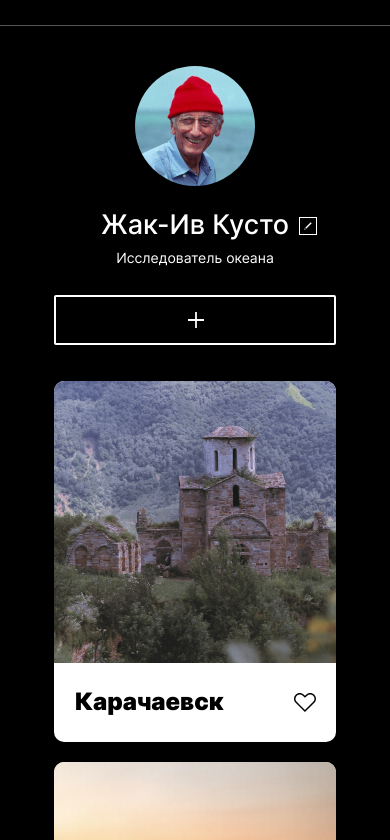
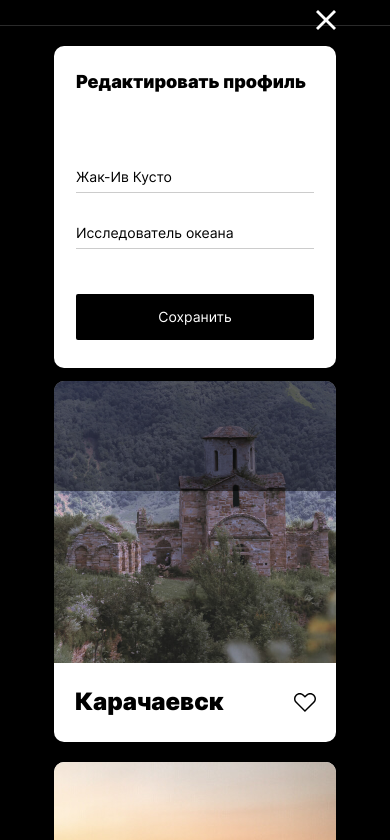
Before and after one commit to Ksenia-Beznos/mesto_with_createCard, a plain HTML site: page index.html in a window 390 px wide. Shown: the part 77-917 px from the top of the page. Drawn offline with Linux system fonts and the light colour scheme.

Commit message:
Сделать полный адаптив сайта + поп-апа с 320 до 1280

```diff
--- a/blocks/popup/__close-icon/popup__close-icon.css
+++ b/blocks/popup/__close-icon/popup__close-icon.css
@@ -5,8 +5,8 @@
   background-color: rgba(0, 0, 0, 0);
   border: none;
   position: absolute;
-  top: 155px;
-  right: 385px;
+  top: -40px;
+  right: -40px;
 }
 
 .popup__close-icon:hover {
@@ -14,12 +14,12 @@
   cursor: pointer;
 }
 
-@media screen and (max-width: 320px) {
+@media screen and (max-width: 550px) {
   .popup__close-icon {
     background-image: url(../../../images/Close-Icon_for_320.svg);
     width: 20px;
     height: 20px;
-    top: 87px;
-    right: 19px;
+    top: -36px;
+    right: 0;
   }
 }
--- a/blocks/popup/__container/popup__container.css
+++ b/blocks/popup/__container/popup__container.css
@@ -10,7 +10,7 @@
   position: relative;
 }
 
-@media screen and (max-width: 320px) {
+@media screen and (max-width: 550px) {
   .popup__container {
     width: 282px;
     height: 322px;
--- a/blocks/popup/__form/popup__form.css
+++ b/blocks/popup/__form/popup__form.css
@@ -9,7 +9,7 @@
   padding-bottom: 48px;
 }
 
-@media screen and (max-width: 320px) {
+@media screen and (max-width: 550px) {
   .popup__form {
     padding-bottom: 45px;
   }
--- a/blocks/popup/__heading/popup__heading.css
+++ b/blocks/popup/__heading/popup__heading.css
@@ -8,7 +8,7 @@
   line-height: 1.2;
 }
 
-@media screen and (max-width: 320px) {
+@media screen and (max-width: 550px) {
   .popup__heading {
     margin-top: 25px;
     margin-bottom: 74px;
--- a/blocks/popup/__input/popup__input.css
+++ b/blocks/popup/__input/popup__input.css
@@ -33,7 +33,7 @@
   line-height: 1.2;
 }
 
-@media screen and (max-width: 320px) {
+@media screen and (max-width: 550px) {
   .popup__input {
     width: 238px;
   }
--- a/blocks/popup/__opened/popup__opened.css
+++ b/blocks/popup/__opened/popup__opened.css
@@ -1,3 +1,3 @@
 .popup__opened {
-  display: none;
+  /* display: none; */
 }
--- a/blocks/popup/__submit-button/popup__submit-button.css
+++ b/blocks/popup/__submit-button/popup__submit-button.css
@@ -18,7 +18,7 @@
   cursor: pointer;
 }
 
-@media screen and (max-width: 320px) {
+@media screen and (max-width: 550px) {
   .popup__submit-button {
     max-width: 238px;
     min-height: 46px;
--- a/blocks/popup/popup.css
+++ b/blocks/popup/popup.css
@@ -12,9 +12,9 @@
   align-items: center;
 }
 
-@media screen and (max-width: 320px) {
+@media screen and (max-width: 550px) {
   .popup {
-    max-width: 320px;
+    max-width: 100%;
     min-height: 568px;
   }
 }
--- a/index.html
+++ b/index.html
@@ -84,8 +84,8 @@
   </footer>
 
   <div class="popup popup__opened">
+    <div class="popup__container">
     <button class="popup__close-icon" type="button"></button>
-    <div class="popup__container">
     <h2 class="popup__heading">Редактировать профиль</h2>
       <fieldset class="popup__form">
         <input class="popup__input" type="text" placeholder="Жак-Ив Кусто" required></input>
```
